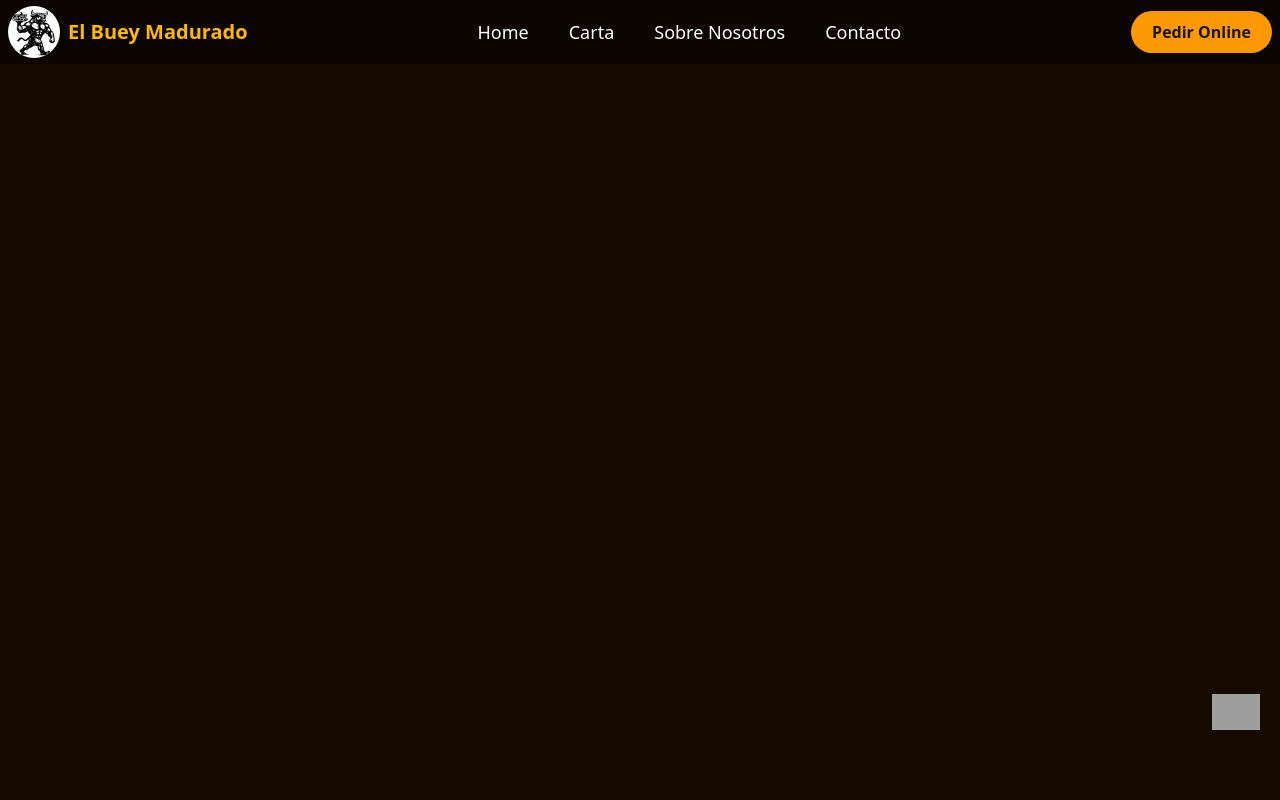
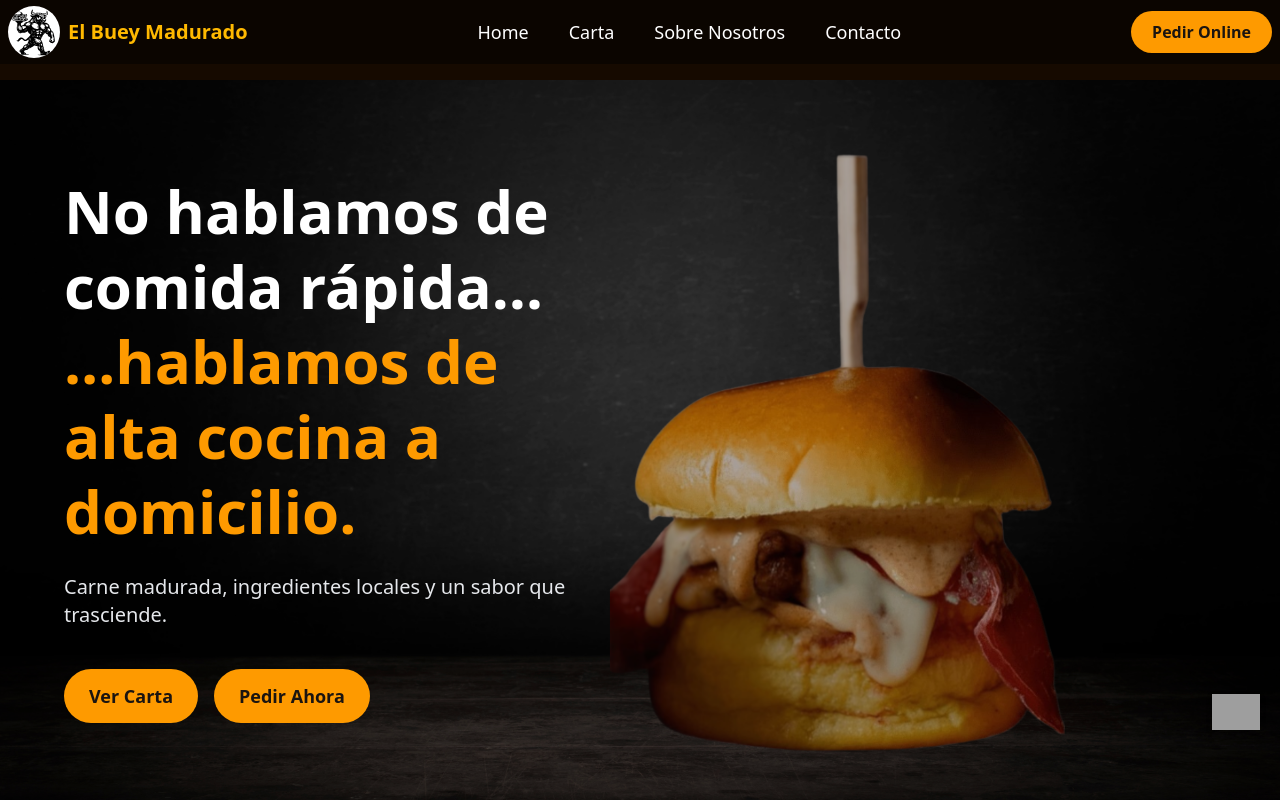
Before and after one commit to Michael-Llorens/el-buey-madurado, a React (Vite) app in the folder buey-madurado-frontend/: page / in a window 1280 px wide. Shown: the top 800 px of the page. Built offline with nearby package versions, Linux system fonts and the light colour scheme; grey boxes are pictures that could not be loaded.

Commit message:
Arreglado Navbar, rutas SPA y vercel.json para deploy

```diff
--- a/buey-madurado-frontend/src/App.jsx
+++ b/buey-madurado-frontend/src/App.jsx
@@ -16,7 +16,7 @@
 
         <div className="pt-20">
           <Routes>
-            <Route path="/home" element={<Home />} />
+            <Route path="/" element={<Home />} />
             <Route path="/carta" element={<Carta />} />
             <Route path="/sobrenosotros" element={<SobreNosotros />} />
             <Route path="/contacto" element={<Contacto />} />
--- a/buey-madurado-frontend/src/components/Navbar/Navbar.jsx
+++ b/buey-madurado-frontend/src/components/Navbar/Navbar.jsx
@@ -35,7 +35,7 @@
 
         {/* Menú desktop */}
         <ul className="hidden md:flex items-center gap-10 text-gray-200 font-medium">
-          <NavLink href="/Home">Home</NavLink>
+          <NavLink href="/">Home</NavLink>
           <NavLink href="/carta">Carta</NavLink>
           <NavLink href="/SobreNosotros">Sobre Nosotros</NavLink>
           <NavLink href="/Contacto">Contacto</NavLink>
```
Also changed, not shown: buey-madurado-frontend/vercel.json.
